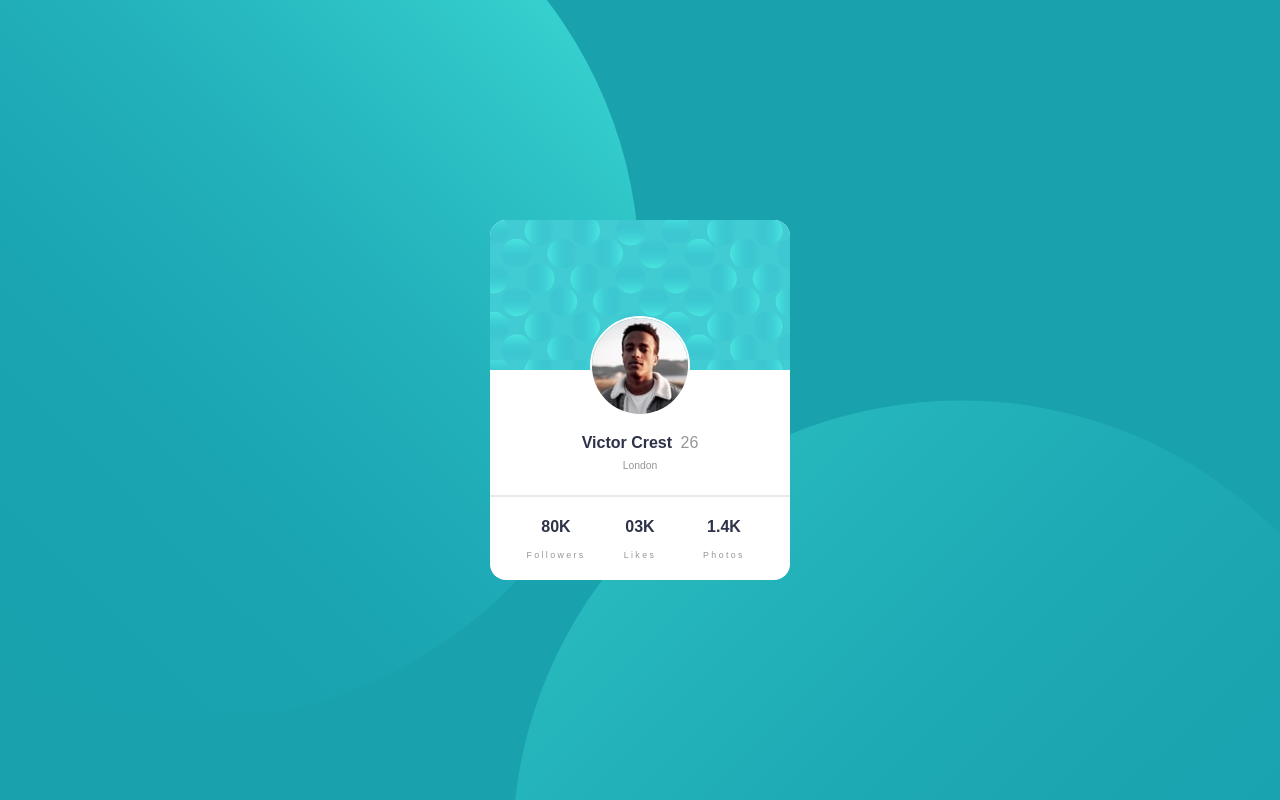
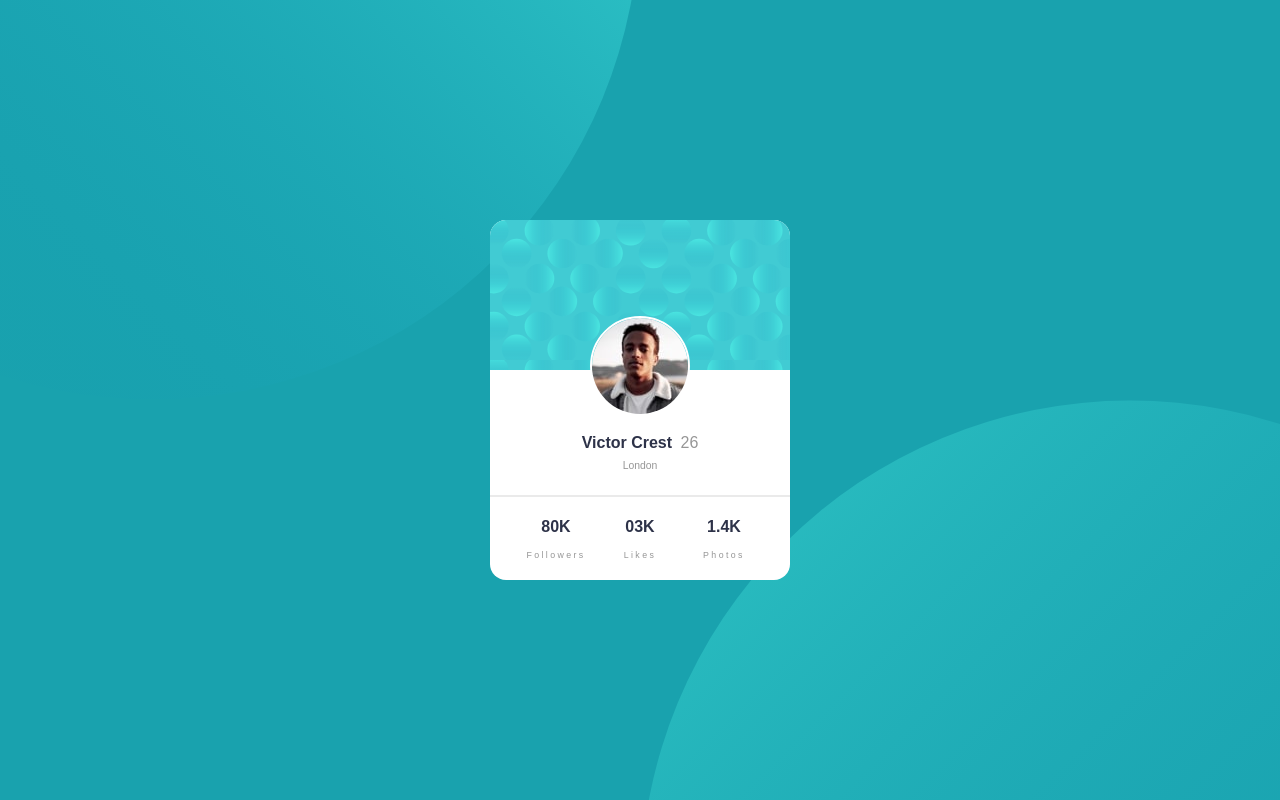
Before and after one commit to aja26/profile-card-component, a plain HTML site: page index.html in a window 1280 px wide. Drawn offline with Linux system fonts and the light colour scheme.

Commit message:
Update style.css

```diff
--- a/style.css
+++ b/style.css
@@ -18,41 +18,15 @@
 
 body{
     font-family: 'Kumbh Sans', sans-serif;
+    -webkit-font-smoothing:antialiased;
     height: 100vh;
     background-color: var(--dark-cyan);
-    z-index: 2;
+    background-image: url('images/bg-pattern-top.svg'), url('images/bg-pattern-bottom.svg');
+    background-repeat: no-repeat;
+    background-position: right 50vw bottom 50vh, left 50vw top 50vh;
     position: relative;
     overflow: hidden;
     text-align: center;
-}
-
-body::before{
-    content:'';
-    background-image: url('images/bg-pattern-top.svg');
-    background-position: -20vw -22vh;
-    background-repeat: no-repeat;
-    background-size: 70vw;
-    z-index: -1;
-    height: 100vh;
-    width: 100vw;
-    position: absolute;
-    top: 0;
-    left: 0;
-
-}
-
-body::after{
-    content:'';
-    background-image: url('images/bg-pattern-bottom.svg');
-    background-position: 40vw 50vh;
-    background-repeat: no-repeat;
-    background-size: 70vw;
-    z-index: -1;
-    height: 100vh;
-    width: 100vw;
-    position: absolute;
-    top: 0;
-    left: 0;
 }
 
 .container{
```
